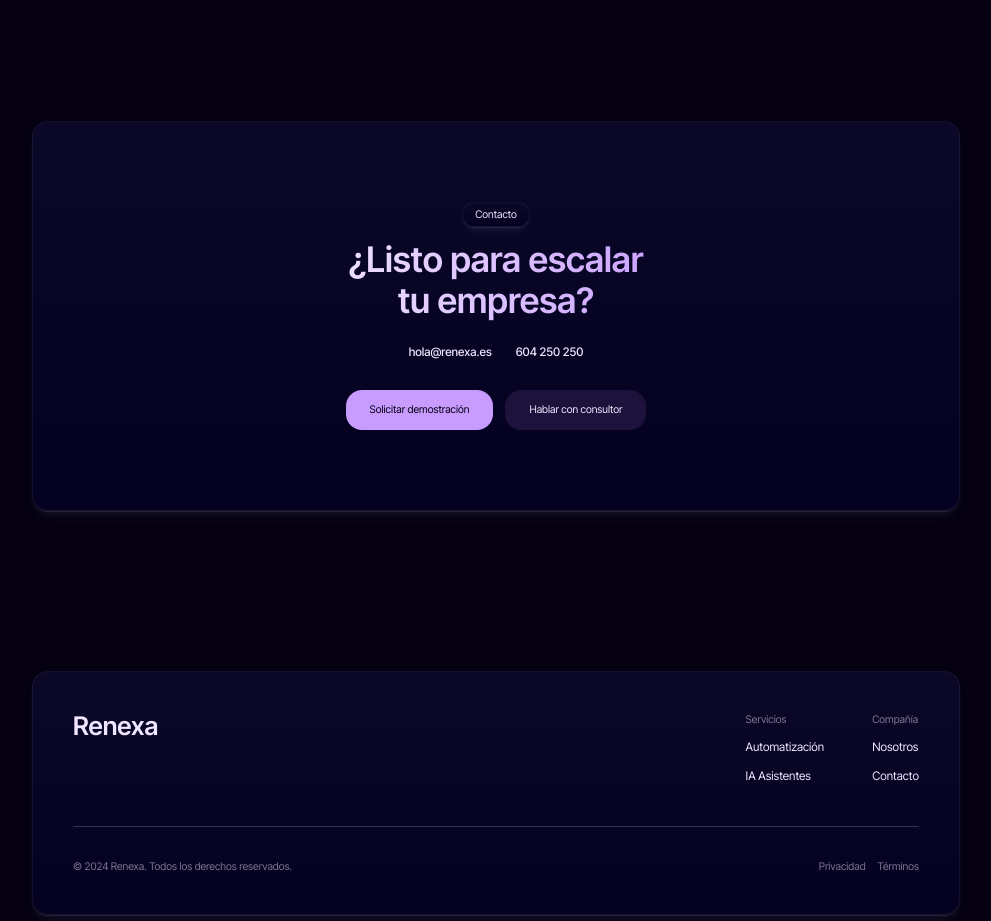
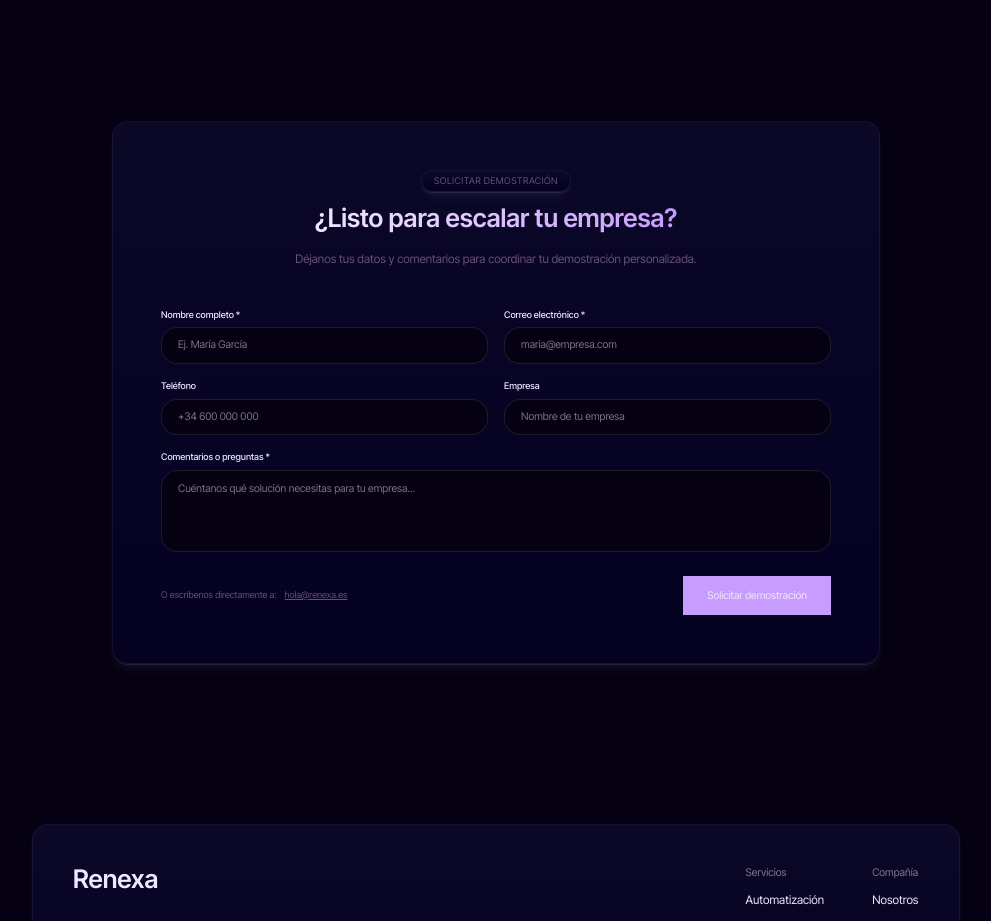
Before and after one commit to dmytro-webild/f5b8d2ee-e764-4972-8cdc-f74a4b5d5199, a React (Vite) app: page / in a window 1280 px wide. Shown: the part 5040-5961 px from the top of the page, without its empty margins (144-1135 px from the left). Built offline with nearby package versions, Linux system fonts and the light colour scheme; a web font is replaced by a local one.

Commit message:
Bob AI: Añadir formulario de solicitud de demo para envío de leads p

```diff
--- a/src/pages/HomePage/sections/Contact.tsx
+++ b/src/pages/HomePage/sections/Contact.tsx
@@ -1,27 +1,47 @@
 /* eslint-disable */
 // @ts-nocheck — generated by catalog-eject; runtime-correct but TS strict-mode false-positives on inlined catalog body
+import React, { useState } from 'react';
 import ScrollReveal from "@/components/ui/ScrollReveal";
 import TextAnimation from "@/components/ui/TextAnimation";
-import Button from "@/components/ui/Button";
-
-const primaryButton = {
-  text: "Solicitar demostración",
-  href: "#contact"
-};
-const secondaryButton = {
-  text: "Hablar con consultor",
-  href: "#contact"
-};
 
 const ContactInline = () => {
+  const [formData, setFormData] = useState({
+    nombre: '',
+    email: '',
+    telefono: '',
+    empresa: '',
+    comentarios: '',
+  });
+  const [submitted, setSubmitted] = useState(false);
+
+  const handleChange = (e: any) => {
+    const { name, value } = e.target;
+    setFormData((prev) => ({ ...prev, [name]: value }));
+  };
+
+  const handleSubmit = (e: any) => {
+    e.preventDefault();
+    const subject = encodeURIComponent(`Solicitud de Demostración - ${formData.nombre || 'Lead'}`);
+    const body = encodeURIComponent(
+      `Nombre: ${formData.nombre}\n` +
+      `Email: ${formData.email}\n` +
+      `Teléfono: ${formData.telefono}\n` +
+      `Empresa: ${formData.empresa}\n\n` +
+      `Comentarios:\n${formData.comentarios}`
+    );
+
+    window.location.href = `mailto:hola@renexa.es?subject=${subject}&body=${body}`;
+    setSubmitted(true);
+  };
+
   return (
     <section aria-label="Contact section" className="py-20">
       <div className="w-content-width mx-auto">
         <ScrollReveal variant="slide-up">
-          <div className="flex flex-col items-center gap-8 md:gap-10 py-20 px-8 rounded card">
-            <div className="flex flex-col items-center gap-2">
+          <div className="flex flex-col items-center gap-8 py-12 px-6 sm:px-12 rounded card max-w-3xl mx-auto">
+            <div className="flex flex-col items-center gap-2 text-center w-full">
               <div className="px-3 py-1 mb-1 text-sm card rounded w-fit">
-                <p>{"Contacto"}</p>
+                <p className="text-xs uppercase tracking-wider text-accent">Solicitar Demostración</p>
               </div>
 
               <TextAnimation
@@ -29,23 +49,126 @@ const ContactInline = () => {
                 variant={"slide-up"}
                 gradientText={true}
                 tag="h2"
-                className="md:max-w-8/10 text-5xl 2xl:text-6xl leading-[1.15] font-semibold text-center text-balance"
+                className="text-3xl sm:text-4xl font-semibold text-center text-balance mb-2"
               />
 
-              <div className="flex flex-col sm:flex-row items-center gap-6 mt-4 mb-2 text-foreground">
-                <a href="mailto:hola@renexa.es" className="flex items-center gap-2 hover:text-primary-cta transition-colors text-base font-medium">
-                  <span>hola@renexa.es</span>
-                </a>
-                <a href="tel:+34604250250" className="flex items-center gap-2 hover:text-primary-cta transition-colors text-base font-medium">
-                  <span>604 250 250</span>
-                </a>
+              <p className="text-accent text-sm sm:text-base max-w-lg mb-2">
+                Déjanos tus datos y comentarios para coordinar tu demostración personalizada.
+              </p>
+            </div>
+
+            {submitted ? (
+              <div className="w-full text-center py-8 px-6 card rounded-lg border border-primary-cta/30">
+                <h3 className="text-xl font-bold text-foreground mb-2">¡Solicitud generada!</h3>
+                <p className="text-accent text-sm mb-4">
+                  Se ha preparado el correo con tus datos dirigido a <strong>hola@renexa.es</strong>.
+                </p>
+                <button
+                  type="button"
+                  onClick={() => setSubmitted(false)}
+                  className="secondary-button text-sm px-4 py-2 cursor-pointer"
+                >
+                  Enviar otra solicitud
+                </button>
               </div>
+            ) : (
+              <form onSubmit={handleSubmit} className="w-full flex flex-col gap-4">
+                <div className="grid grid-cols-1 sm:grid-cols-2 gap-4">
+                  <div className="flex flex-col gap-1.5 text-left">
+                    <label htmlFor="nombre" className="text-xs font-medium text-foreground">
+                      Nombre completo *
+                    </label>
+                    <input
+                      type="text"
+                      id="nombre"
+                      name="nombre"
+                      required
+                      value={formData.nombre}
+                      onChange={handleChange}
+                      placeholder="Ej. María García"
+                      className="w-full px-4 py-2.5 rounded border border-white/10 bg-background text-foreground text-sm focus:outline-none focus:border-primary-cta transition-colors"
+                    />
+                  </div>
 
-              <div className="flex flex-wrap justify-center gap-3 mt-2 md:mt-3">
-                <Button text={primaryButton.text} href="mailto:hola@renexa.es" variant="primary" />
-                <Button text={secondaryButton.text} href="tel:+34604250250" variant="secondary" animationDelay={0.1} />
-              </div>
-            </div>
+                  <div className="flex flex-col gap-1.5 text-left">
+                    <label htmlFor="email" className="text-xs font-medium text-foreground">
+                      Correo electrónico *
+                    </label>
+                    <input
+                      type="email"
+                      id="email"
+                      name="email"
+                      required
+                      value={formData.email}
+                      onChange={handleChange}
+                      placeholder="maria@empresa.com"
+                      className="w-full px-4 py-2.5 rounded border border-white/10 bg-background text-foreground text-sm focus:outline-none focus:border-primary-cta transition-colors"
+                    />
+                  </div>
+                </div>
+
+                <div className="grid grid-cols-1 sm:grid-cols-2 gap-4">
+                  <div className="flex flex-col gap-1.5 text-left">
+                    <label htmlFor="telefono" className="text-xs font-medium text-foreground">
+                      Teléfono
+                    </label>
+                    <input
+                      type="tel"
+                      id="telefono"
+                      name="telefono"
+                      value={formData.telefono}
+                      onChange={handleChange}
+                      placeholder="+34 600 000 000"
+                      className="w-full px-4 py-2.5 rounded border border-white/10 bg-background text-foreground text-sm focus:outline-none focus:border-primary-cta transition-colors"
+                    />
+                  </div>
+
+                  <div className="flex flex-col gap-1.5 text-left">
+                    <label htmlFor="empresa" className="text-xs font-medium text-foreground">
+                      Empresa
+                    </label>
+                    <input
+                      type="text"
+                      id="empresa"
+                      name="empresa"
+                      value={formData.empresa}
+                      onChange={handleChange}
+                      placeholder="Nombre de tu empresa"
+                      className="w-full px-4 py-2.5 rounded border border-white/10 bg-background text-foreground text-sm focus:outline-none focus:border-primary-cta transition-colors"
+                    />
+                  </div>
+                </div>
+
+                <div className="flex flex-col gap-1.5 text-left">
+                  <label htmlFor="comentarios" className="text-xs font-medium text-foreground">
+                    Comentarios o preguntas *
+                  </label>
+                  <textarea
+                    id="comentarios"
+                    name="comentarios"
+                    required
+                    rows={4}
+                    value={formData.comentarios}
+                    onChange={handleChange}
+                    placeholder="Cuéntanos qué solución necesitas para tu empresa..."
+                    className="w-full px-4 py-2.5 rounded border border-white/10 bg-background text-foreground text-sm focus:outline-none focus:border-primary-cta transition-colors resize-none"
+                  />
+                </div>
+
+                <div className="flex flex-col sm:flex-row items-center justify-between gap-4 mt-2">
+                  <div className="flex items-center gap-2 text-xs text-accent">
+                    <span>O escríbenos directamente a:</span>
+                    <a href="mailto:hola@renexa.es" className="hover:text-foreground underline">hola@renexa.es</a>
+                  </div>
+                  <button
+                    type="submit"
+                    className="primary-button text-sm px-6 py-3 w-full sm:w-auto text-center cursor-pointer"
+                  >
+                    Solicitar demostración
+                  </button>
+                </div>
+              </form>
+            )}
           </div>
         </ScrollReveal>
       </div>
```
